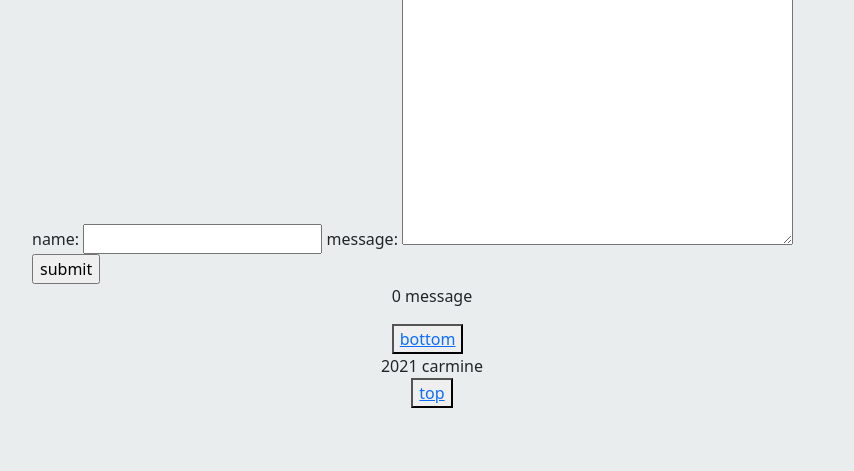
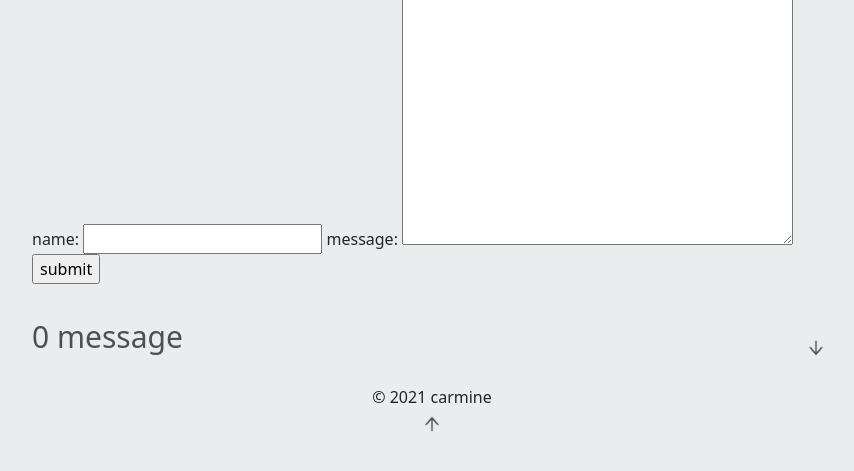
Before and after one commit to carmineDYJ/django-message-board, a Django app: page / in a window 1280 px wide. Shown: the part 57-528 px from the top of the page, without its empty margins (208-1062 px from the left). Run offline with Django 4.2, Linux system fonts and the light colour scheme; data that the repository does not hold is empty; some libraries are stand-ins or nearby versions.

Commit message:
add style, use img for button

```diff
--- a/message_board/static/message_board/css/style.css
+++ b/message_board/static/message_board/css/style.css
@@ -24,6 +24,22 @@ main{
     margin-left: 10px;
     font-size: 15px;
 }
+.message-count{
+    min-width: 100%;
+    margin-top: 30px;
+    display: flex;
+    color: #4d5050;
+    font-size: 30px;
+    justify-content: space-between;
+    align-items: center;
+}
+.message-count .button-to-page-bottom, .button-to-page-top{
+    border: none;
+    background: none;
+}
+.message-count .button-to-page-bottom img, .button-to-page-top img{
+    height: 20px;
+}
 .message{
     display: flex;
     flex-wrap: wrap;
@@ -46,3 +62,13 @@ main{
 .message > .message-name-index-time > .message-time{
     margin-left: auto;
 }
+footer{
+    margin-top: 10px;
+    display: flex;
+    flex-direction: column;
+    align-items: center;
+    margin-bottom: 80px;
+}
+footer p{
+    margin-bottom: 0;
+}
--- a/message_board/templates/message_board/index.html
+++ b/message_board/templates/message_board/index.html
@@ -29,7 +29,7 @@
         {% else %}
             <p>0 message</p>
         {% endif %}
-        <button><a href="#page-bottom">bottom</a></button>
+        <button class="button-to-page-bottom"><a href="#page-bottom"><img src="{% static 'message_board/img/arrowdown.png' %}" alt="button to page bottom"></a></button>
     </div>
 
     {#display messages in a reverse order#}
@@ -53,9 +53,11 @@
             <p>{{ message.body }}</p>
         </div>
     {% endfor %}
-    <footer>2021 carmine</footer>
-    <button><a href="#page-top">top</a></button>
-    <div id="page-bottom">
+    <footer>
+        <p>&copy; 2021 carmine</p>
+        <button class="button-to-page-top"><a href="#page-top"><img src="{% static 'message_board/img/arrowup.png' %}" alt="button to page top"></a></button>
+    </footer>
+   <div id="page-bottom">
     </div>
 </main>
 <script src="{% static 'message_board/js/bootstrap.bundle.min.js' %}"></script>
```
Also changed, not shown: message_board/static/message_board/img/arrowdown.png (added), message_board/static/message_board/img/arrowup.png (added), 1 other file.
